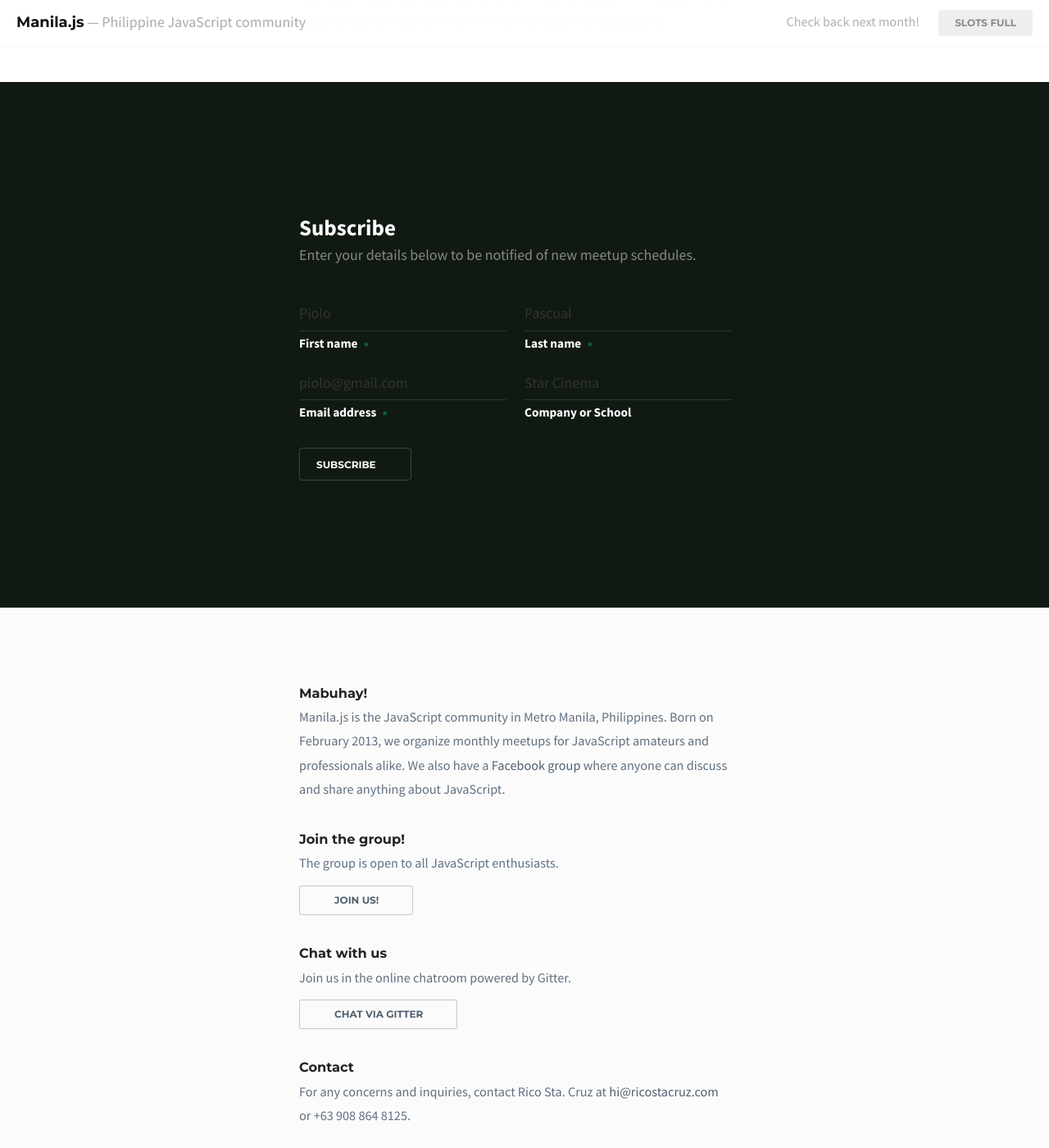
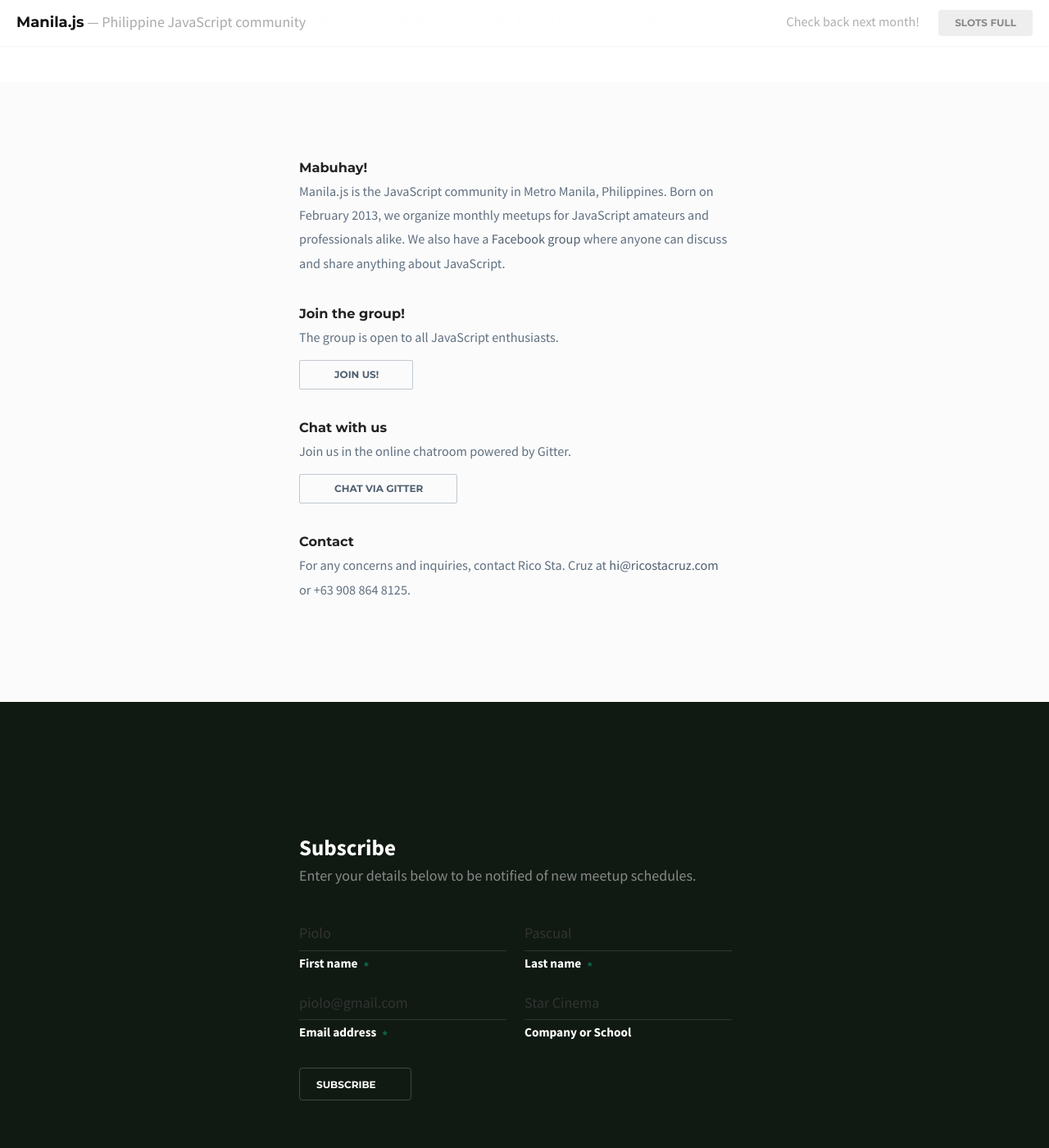
Before and after one commit to manilajs/manilajs.com, a Jekyll site: the page built from index.html, in a window 1280 px wide and 1400 px high, scrolled down 3075 px. Shown: the whole window at 82% size. Built offline with Jekyll 4.4.1, drawn with Linux system fonts in a browser that asks for light colours; nearby versions of some CDN libraries; some web fonts are replaced.

Commit message:
Put signup on the bottom.

```diff
--- a/_layouts/event.html
+++ b/_layouts/event.html
@@ -331,8 +331,8 @@
 
   </section>
 
+  {% include about-us-section.html %}
   {% include signup-section.html %}
-  {% include about-us-section.html %}
 
 </body>
 </html>
```
